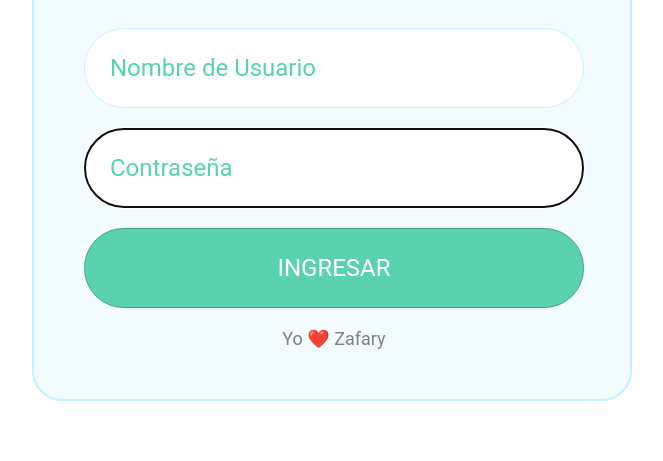
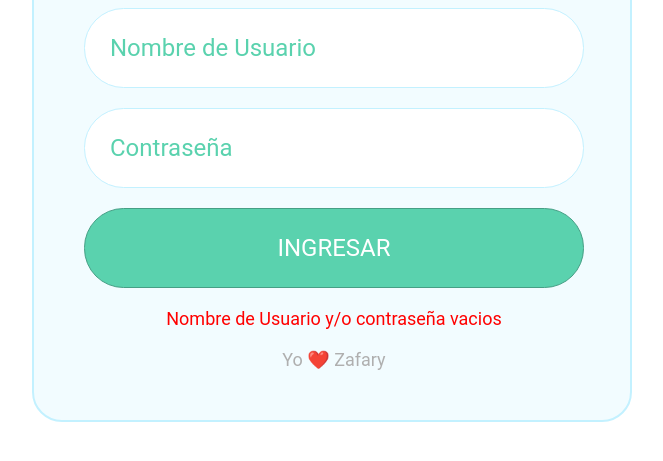
Before and after one commit to revbboy/Zafari, a plain HTML site: page Login/index.html in a window 1280 px wide. Both pictures are taken after a click on the button "INGRESAR". Shown: the part 253-714 px from the top of the page, without its empty margins (308-971 px from the left). Drawn offline with Linux system fonts and the light colour scheme.

Commit message:
Actualizacion Login

```diff
--- a/Login/index.html
+++ b/Login/index.html
@@ -15,12 +15,13 @@
         <section class="caja-login">
             <h1>Ingresa a Zafary</h1>
             <form class="formulario-login">
-                <input name="nom_usuario" placeholder="Nombre de Usuario" id = "Usuario">
-                <input type="password" placeholder="Contraseña" id="Pass">
-                <button type="button" id="Boton" >INGRESAR</button >
-                <small>Yo ❤️ Zafary</small>
+                <input id="inp-username" name="nom_usuario" placeholder="Nombre de Usuario">
+                <input id="inp-password" type="password" placeholder="Contraseña">
+                <button id="btn-login" type="button">INGRESAR</button>
+                <small class="msg-error  hide">Nombre de Usuario y/o contraseña incorrecta</small>
+                <small class="msg-error2  hide">Nombre de Usuario y/o contraseña vacios</small>
+                <small class="msg-love">Yo ❤️ Zafary</small>
             </form>
-
         </section>
     </main>
     <script src="./index.js"></script>
--- a/Login/index.js
+++ b/Login/index.js
@@ -1,25 +1,29 @@
+const inpUsername = document.querySelector('#inp-username');
+const msgError = document.querySelector('.msg-error');
+const btnLogin = document.querySelector('#btn-login');
+const inpPass = document.querySelector('#inp-password');
+const msgError2 = document.querySelector('.msg-error2');
 
-const botonIng = window.document.querySelector('#Boton');
-console.log(botonIng);
+btnLogin.addEventListener('click', login);
+inpUsername.addEventListener('focus', focusInput);
+inpPass.addEventListener('focus', focusInput);
 
-function ingresar(){
-    const input1 = window.document.querySelector('#Usuario');
-    const input2 = window.document.querySelector('#Pass');
+function login() {
+    if (inpUsername.value === '' || inpPass.value === '') {
+        msgError2.classList.remove(['hide']);
+        msgError2.classList.add(['visible']);
+    } else
+    if (inpUsername.value !== 'ejemplo@gmail.com' || inpPass.value !== '123456') {
+        msgError.classList.remove(['hide']);
+        msgError.classList.add(['visible']);
+    } else {
+        document.location.assign('../Layout/index.html');
+    }
+}
 
-    const usuario   = input1.value;
-    const pass      = input2.value;
-
-    console.log('Usuario: ' + usuario + ', Contraseña: '+ pass);
-    if (usuario === 'ejemplo@gmail.com' && pass === '123456') {
-        console.log('Iniciando Sesión...')
-    }
-    else{
-        console.log('Email y/o contraseña incorrectos')
-    }
-    input1.value = '';
-    input1.focus();
-    input2.value = '';
-    input2.focus();
-
+function focusInput() {
+    msgError.classList.remove(['visible']);
+    msgError.classList.add(['hide']);
+    msgError2.classList.remove(['visible']);
+    msgError2.classList.add(['hide']);
 }
-botonIng.addEventListener('click',ingresar);
--- a/Login/styles.css
+++ b/Login/styles.css
@@ -48,7 +48,7 @@ color: #5AD2AE;
   margin: 50px;
 }
 
-.formulario-login small {
+.msg-love {
   text-align: center;
   font-family: Roboto;
   font-style: normal;
@@ -92,16 +92,19 @@ color: #5AD2AE;
   color: #FFFFFF;
 }
 
-
 .formulario-login button:hover {
   cursor: pointer;
   background: #469F85;
 }
 
-.formulario-login small {
-  color: gray;
+.hide {
+  display: none;
 }
 
+.visible {
+  display: block;
+
+}
 
 .formulario-login input::placeholder {
 
@@ -113,3 +116,25 @@ color: #5AD2AE;
   color: #5AD2AE;
   opacity: 1;
 }
+
+.msg-error {
+  text-align: center;
+  font-family: Roboto;
+  font-style: normal;
+  font-weight: normal;
+  font-size: 18px;
+  line-height: 21px;
+  color: red;
+  text-align: center;
+}
+
+.msg-error2 {
+  text-align: center;
+  font-family: Roboto;
+  font-style: normal;
+  font-weight: normal;
+  font-size: 18px;
+  line-height: 21px;
+  color: red;
+  text-align: center;
+}
```
Lines whose indentation alone changed are shown as unchanged.
